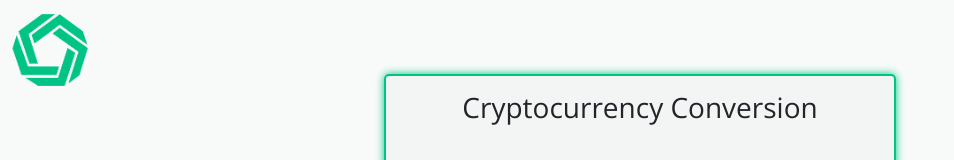
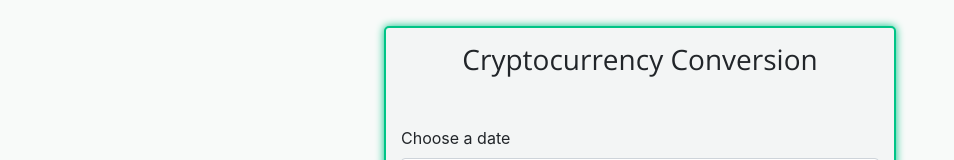
Before and after one commit to Lefti-t/crypto-conversion, a Vue app: page /converter in a window 1280 px wide. Shown: the top 160 px of the page, without its empty margins (0-954 px from the left). Built offline with nearby package versions, Linux system fonts and the light colour scheme; no server answers.

Commit message:
remove logo add margin top

```diff
--- a/src/App.vue
+++ b/src/App.vue
@@ -1,6 +1,5 @@
 <template>
   <div>
-    <img alt="logo" src="./assets/logo.png" height="100">
     <router-view></router-view>
     </div>
 </template>
--- a/src/components/Converter.vue
+++ b/src/components/Converter.vue
@@ -97,6 +97,7 @@ export default {
           ) +
           " " +
           currency;
+
         this.conversionCompleted = true;
         this.convertedResult =
           "The value of " + amount + " " + coin + " is  " + value;
@@ -110,7 +111,7 @@ export default {
 @import url("https://fonts.googleapis.com/css2?family=Open+Sans:wght@100;400;600&display=swap");
 .container {
   padding: 15px;
-  margin-top: -2%;
+  margin-top: 2%;
   width: 40%;
   height: 90%;
   align-items: center;
```
Also changed, not shown: src/assets/logo.png (deleted).
